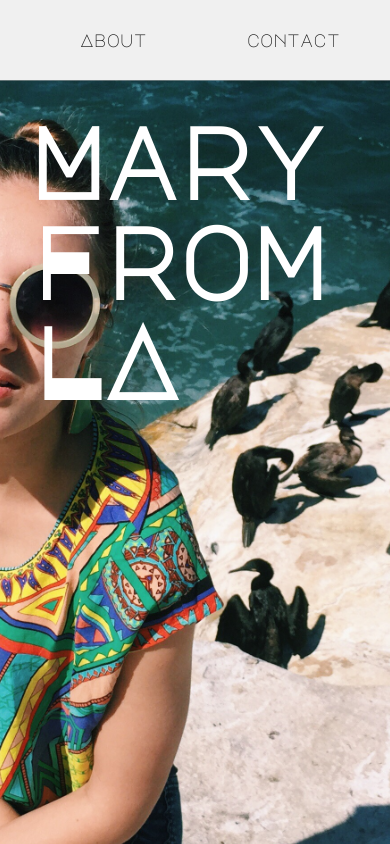
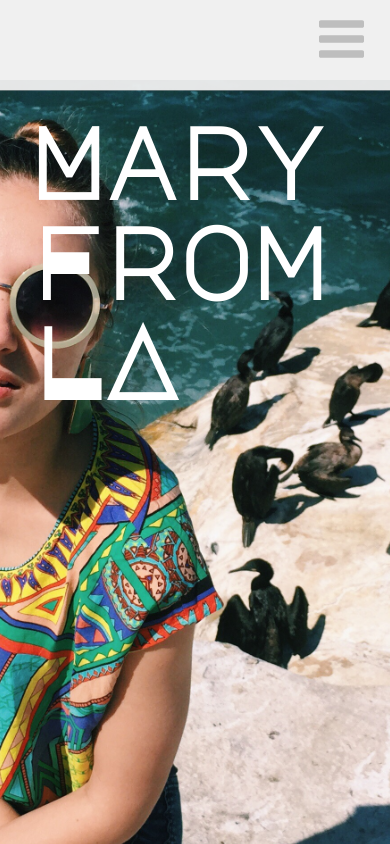
Before and after one commit to jacten/maryfromla, a Vue app: page / in a window 390 px wide. Shown: the top 844 px of the page. Built offline with nearby package versions, Linux system fonts and the light colour scheme.

Commit message:
removes lodash / parallax

```diff
--- a/package.json
+++ b/package.json
@@ -10,7 +10,6 @@
   "dependencies": {
     "axios": "^0.18.0",
     "core-js": "^2.6.5",
-    "lodash": "^4.17.11",
     "vue": "^2.6.6",
     "vue-router": "^3.0.1"
   },
--- a/src/components/NavBar.vue
+++ b/src/components/NavBar.vue
@@ -1,24 +1,54 @@
 <template>
   <div id="nav" class="container">
+    <span v-on:click="closeHamburger">
     <router-link v-if="getRoute()" class="logo" to="/">Mary From LA</router-link>
+    </span>
     <div class="navbar">
-    <router-link to="/portfolio">portfolio</router-link>
-    <router-link to="/about">About</router-link>
-    <router-link to="/contact">contact</router-link>
+      <router-link class='link' to="/portfolio">portfolio</router-link>
+      <router-link class='link' to="/about">About</router-link>
+      <router-link class='link' to="/contact">contact</router-link>
+    <button
+      class="hamburger"
+      v-on:click="toggleHamburger"
+      >
+      <IconHamburger/>
+    </button>
+    </div>
+    <div v-on:click="toggleHamburger" v-bind:class="{ links__active: active }" class="links">
+      <router-link class='hamLink' to="/portfolio">portfolio</router-link>
+      <router-link class='hamlink' to="/about">About</router-link>
+      <router-link class='hamlink' to="/contact">contact</router-link>
     </div>
   </div>
 </template>
 
 <script>
+
+import IconHamburger from '@/components/icons/IconHamburger.vue'
+
 export default {
   name: 'NavBar',
   props: {
 
   },
+  components: {
+    IconHamburger,
+  },
+  data () {
+    return {
+      active: false,
+    }
+  },
   methods: {
     getRoute: function() {
       return this.$route.path !== '/';
-    }
+    },
+    toggleHamburger: function() {
+      this.active = !this.active;
+    },
+    closeHamburger: function() {
+      this.active = false;
+    },
   }
 }
 </script>
@@ -48,7 +78,7 @@ export default {
     margin: 50px;
   }
 
-  .router-link-exact-active:not(.logo) {
+  .navbar .router-link-exact-active:not(.logo) {
    text-decoration: underline;
   }
 
@@ -58,7 +88,7 @@ export default {
   transition: .1s;
   }
 
-  a:hover:not(.logo) {
+  .navbar a:hover:not(.logo) {
     /* color: rgb(194, 167, 50); */
      text-decoration: underline;
   }
@@ -78,4 +108,59 @@ export default {
     width: 10px;
   }
 
+  .hamburger {
+    display: none;
+    margin-right: 20px;
+  }
+
+  .links {
+    display: none;
+  }
+
+  /* Tablet */
+  @media only screen and (max-width : 1040px) and  (min-height: 1000px) {
+
+  }
+
+  /* Mobile */
+  @media only screen and (max-width : 600px) {
+
+    .body {
+      font-size: 40px;
+    }
+
+    .link {
+      display: none;
+    }
+
+    .hamburger {
+      display: inline;
+      border: none;
+      background: transparent;
+    }
+
+    .links {
+      display: flex;
+      flex-direction: column;
+      font-size: 30px;
+      padding-top: 10px;
+      background-color: rgba(240, 240, 240, 0.952);
+      font-weight: 400;
+      max-height: 0px;
+      overflow: hidden;
+      transition: .3s;
+    }
+
+    .links__active {
+      max-height: 450px;
+      transition: .3s;
+    }
+
+    .links a {
+      height: 40px;
+      margin: 40px;
+      text-decoration: none;
+    }
+  }
+
 </style>
--- a/src/components/icons/IconHamburger.vue
+++ b/src/components/icons/IconHamburger.vue
@@ -18,8 +18,8 @@
 
 <style scoped>
   svg {
-    width: 50px;
-    height: 80px;
-    fill: rgb(240, 240, 240);
+    width: 45px;
+    height: 72px;
+    fill: rgb(190, 190, 190);
   }
 </style>
--- a/src/views/404.vue
+++ b/src/views/404.vue
@@ -25,4 +25,16 @@
     color: rgb(171, 150, 238);
     transition: 1s;
   }
+
+      /* Tablet */
+  @media only screen and (max-width : 1040px) and  (min-height: 1000px) {
+
+  }
+
+  /* Mobile */
+  @media only screen and (max-width : 600px) {
+    .body {
+      font-size: 40px;
+    }
+  }
 </style>
--- a/src/views/Contact.vue
+++ b/src/views/Contact.vue
@@ -135,37 +135,38 @@
   .container {
     display: flex;
     /* flex-wrap: wrap; */
-    justify-content:space-between;
+    /* justify-content:space-between; */
     height: 110vh;
     overflow: hidden;
+    width: 100vw;
   }
 
   .image {
     /* width: 70%; */
-    max-width: 70vw;
+    /* max-width: 70vw; */
     object-fit: cover;
     object-position: top;
     position: relative;
     height: 150vh;
+    max-width: 50vw;
     /* margin: 30px; */
     /* box-shadow: 0 4px 8px 0 rgba(0, 0, 0, 0.2), 0 6px 20px 0 rgba(0, 0, 0, 0.19); */
     /* border-radius: 8px; */
   }
 
   .form-container {
+    max-width: 50vw;
     background-color: rgba(245, 245, 245, 0.815);
     display: flex;
     flex-direction: column;
-    width: 40%;
+    width: 100%;
     box-shadow: 0 4px 8px 0 rgba(0, 0, 0, 0.3), 0 6px 20px 0 rgba(0, 0, 0, 0.3);
     /* border: 3px solid rgb(255, 221, 110); */
     border-radius: 8px;
-    margin: 30px;
+    margin: 30px 60px;
     height: 80vh;
-    position: absolute;
-    right: 30px;
     max-height: 600px;
-    max-width: 620px;
+    /* max-width: 620px; */
 
   }
 
@@ -292,5 +293,40 @@
     font-family: 'Major Mono Display', monospace;
   }
 
+    /* Tablet */
+  @media only screen and (max-width : 1040px) {
+    .image {
+      max-width: 40vw;
+    }
+    .contact, .container {
+      height: 100vh;
+    }
+
+    .form-container {
+      margin: auto;
+    }
+  }
+
+  @media only screen and (max-width : 1040px) and  (min-height: 1000px) {
+    .form-container {
+      position: relative;
+      top: -40px;
+    }
+  }
+
+
+  /* Mobile */
+  @media only screen and (max-width : 600px) {
+    .image {
+      display: none;
+    }
+    .form-container {
+      margin: auto;
+      max-width: 90vw;
+      position: relative;
+      top: -40px;
+    }
+  }
+
 
 </style>
--- a/src/views/Home.vue
+++ b/src/views/Home.vue
@@ -1,4 +1,4 @@
-<template v-on:scroll.native="handleScroll">
+<template>
   <div class="home">
     <div class="image-container">
       <img class="image" alt="" src="../assets/maria_main.jpg">
@@ -8,23 +8,10 @@
 </template>
 
 <script>
-import _ from 'lodash'
 
 
 export default {
   name: 'home',
-  methods: {
-    handleScroll () {
-      document.querySelector('.title').style.top = 1.4 * window.scrollY + 110 + 'px';
-      // document.querySelector('.image-container').style.maxHeight = 1.2 * window.scrollY + 800 + 'px';
-    },
-  },
-  created () {
-    window.addEventListener('scroll', _.throttle(this.handleScroll, 5, {leading: true, trailing: true}));
-  },
-  destroyed () {
-    window.removeEventListener('scroll', _.throttle(this.handleScroll, 5, {leading: true, trailing: true}));
-  }
 }
 </script>
 
@@ -55,7 +42,7 @@ export default {
 
   .title {
   font-family: 'Major Mono Display', monospace;
-  position: absolute;
+  position: fixed;
   left: 30px;
   top: 110px;
   color: white;
@@ -83,7 +70,7 @@ export default {
 
   }
 
-  /* Desktop */
+  /* Mobile */
   @media only screen and (max-width : 600px) {
 
   }
```
Also changed, not shown: 1 other file (tests, documents, lock files or other folders).
